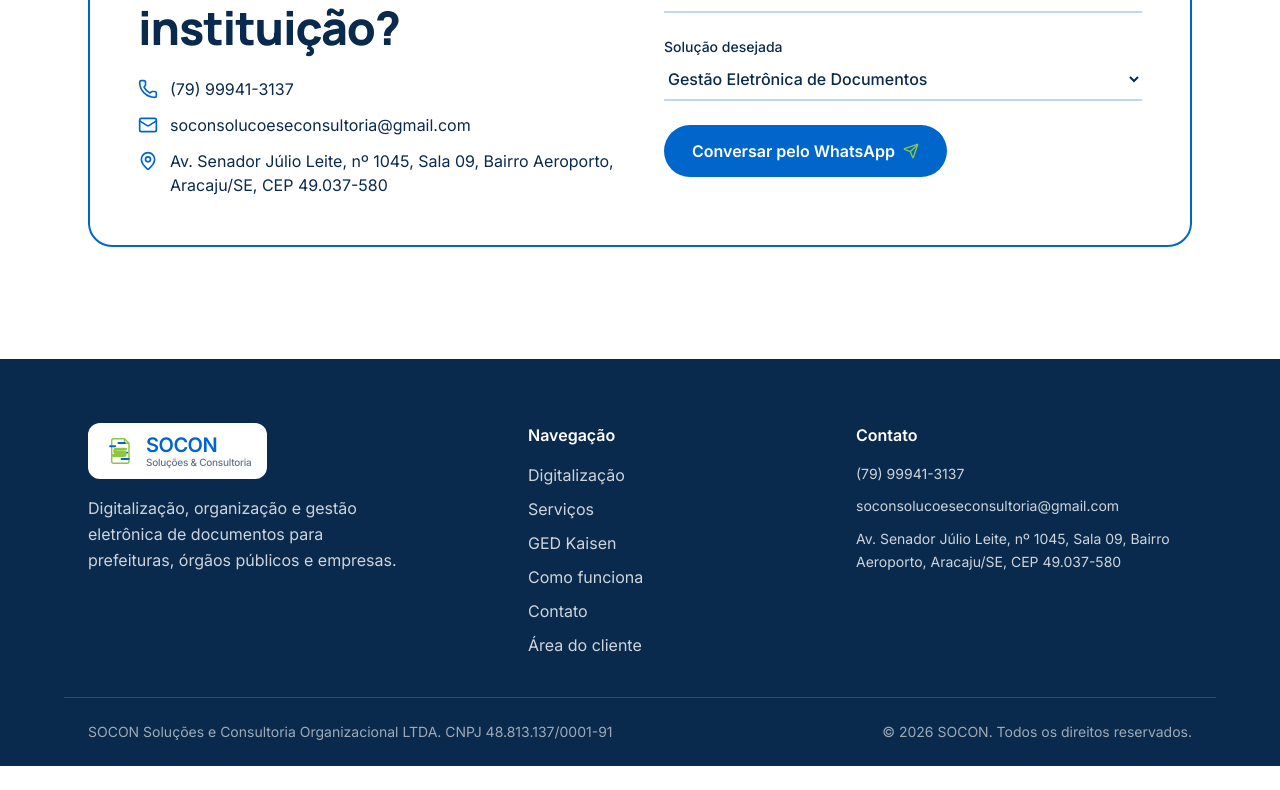
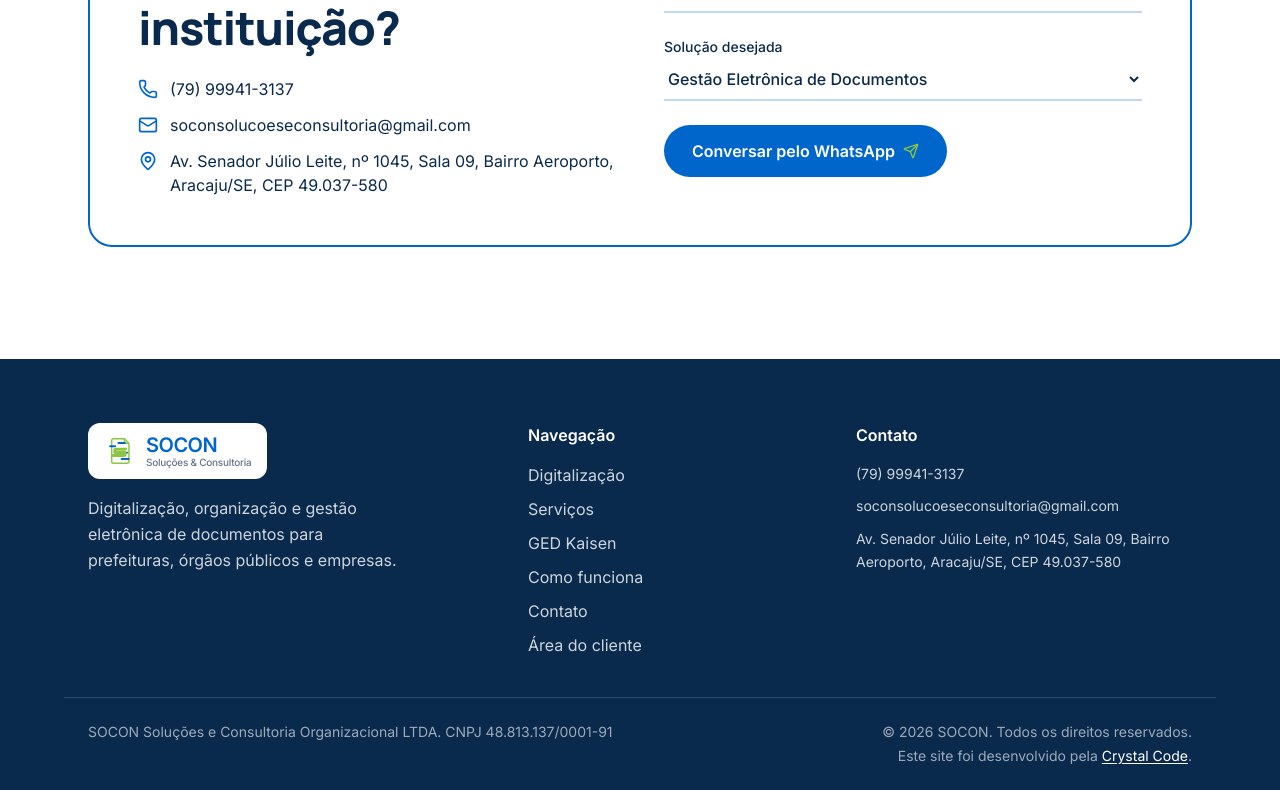
Before and after one commit to Guilima1700/Socon, a React (Vite) app: page / in a window 1280 px wide. Shown: the part 6888-7678 px from the top of the page. Before the commit the page ends 7654 px from the top, so only its background shows below. Built offline with nearby package versions, Linux system fonts and the light colour scheme.

Commit message:
adicionando informação ao rodape

```diff
--- a/src/components/layout/Footer.tsx
+++ b/src/components/layout/Footer.tsx
@@ -30,7 +30,21 @@ export function Footer() {
       </div>
       <div className="max-w-6xl mx-auto px-6 py-6 border-t border-white/15 text-sm text-white/60 flex flex-col md:flex-row gap-2 justify-between">
         <p>{COMPANY.fullName}. CNPJ {COMPANY.cnpj}</p>
-        <p>© {new Date().getFullYear()} SOCON. Todos os direitos reservados.</p>
+        <div className="flex flex-col md:items-end gap-1">
+          <p>© {new Date().getFullYear()} SOCON. Todos os direitos reservados.</p>
+          <p>
+            Este site foi desenvolvido pela{' '}
+            <a
+              href="https://www.instagram.com/crystallcode/"
+              target="_blank"
+              rel="noopener noreferrer"
+              className="text-white hover:text-leaf transition-colors underline underline-offset-2"
+            >
+              Crystal Code
+            </a>
+            .
+          </p>
+        </div>
       </div>
     </footer>
   );
```
